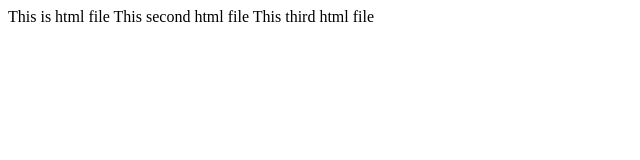
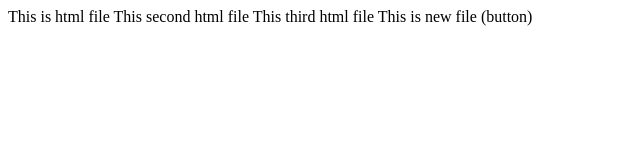
Before and after one commit to Bajarang2002/Local_repo, a plain HTML site: page index.html in a window 1280 px wide. Shown: the whole page, without its empty margins (0-640 px from the left). Drawn offline with Linux system fonts and the light colour scheme.

Commit message:
New Button

```diff
--- a/index.html
+++ b/index.html
@@ -1,3 +1,4 @@
 <p1> This is  html file</p1>
 <p1> This second html file</p1>
 <p1> This third html file</p1>
+<p1> This is new  file (button)</p1>
```
